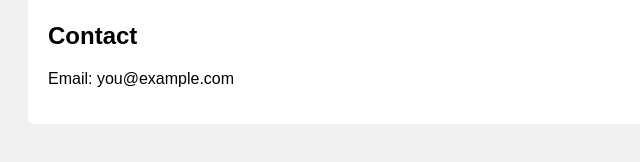
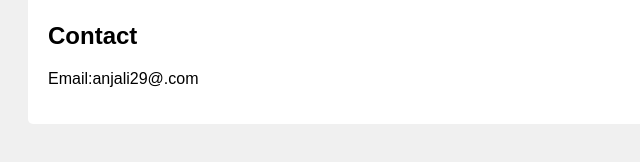
Before and after one commit to Poorna-Anjali29/My-First-Project, a plain HTML site: page index.html in a window 1280 px wide. Shown: the part 418-580 px from the top of the page, 0-640 px from the left. Drawn offline with Linux system fonts and the light colour scheme.

Commit message:
Update index.html

```diff
--- a/index.html
+++ b/index.html
@@ -25,7 +25,7 @@
 
   <div class="section">
     <h2>Contact</h2>
-    <p>Email: you@example.com</p>
+    <p>Email:anjali29@.com</p>
   </div>
 
 </body>
```
